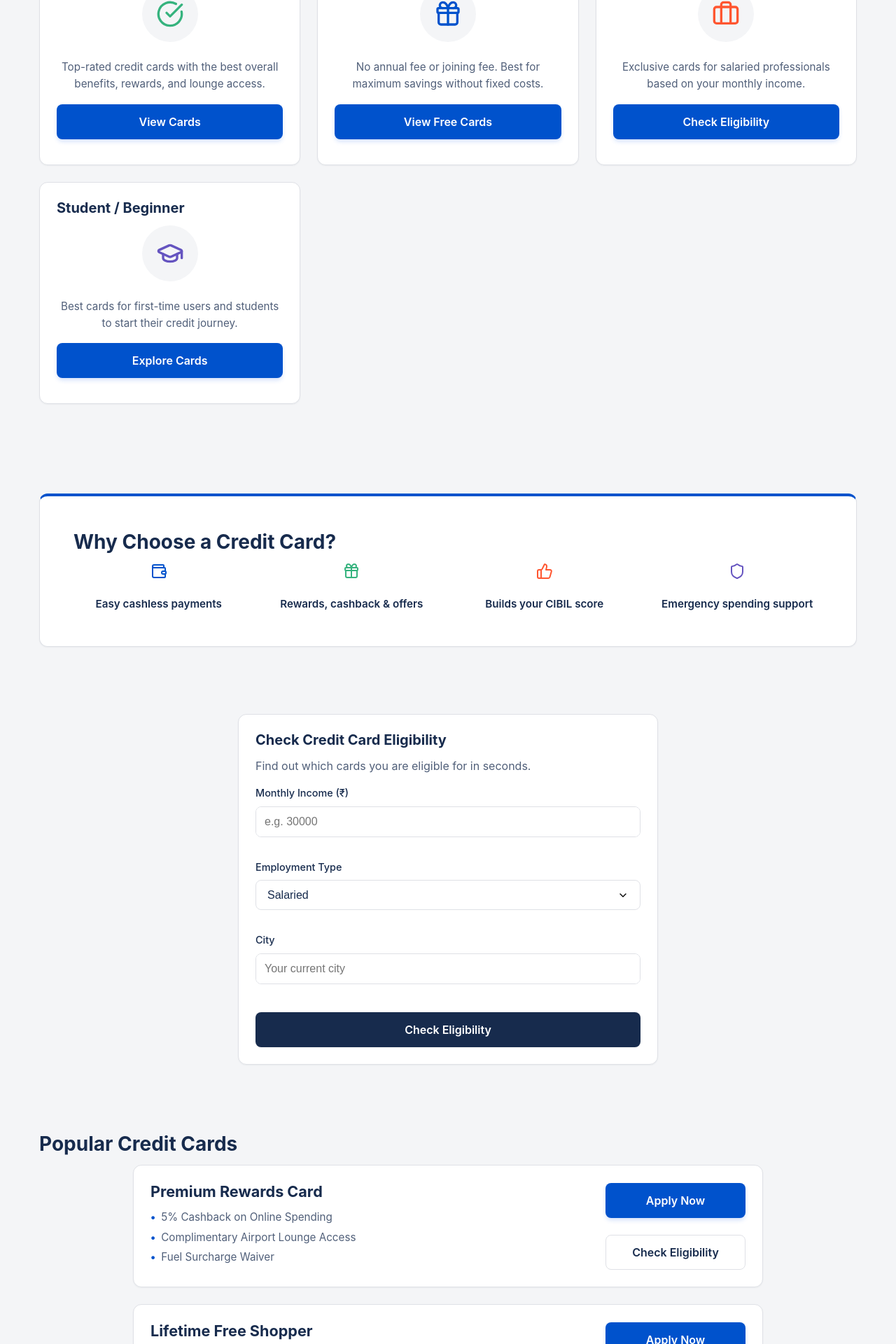
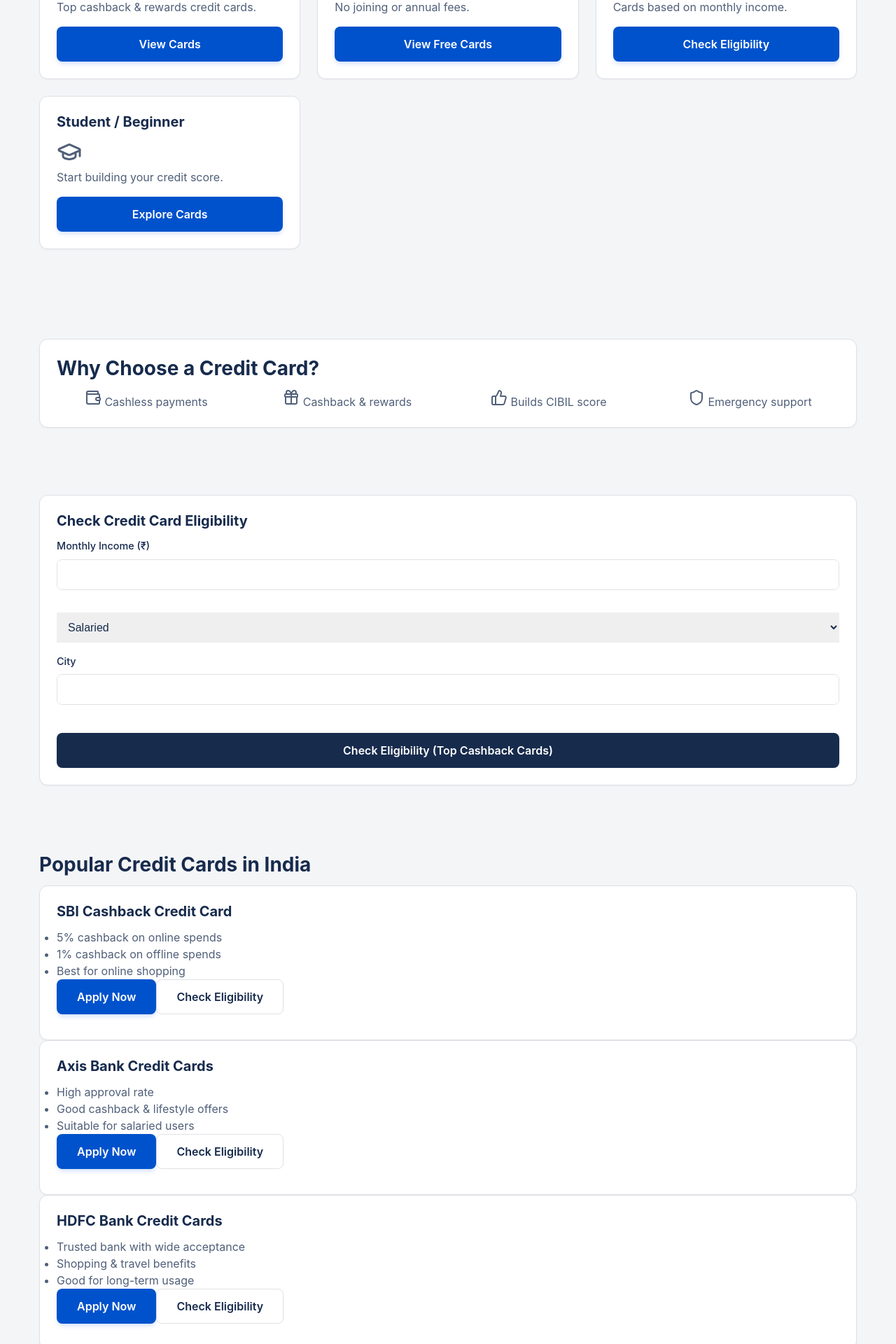
Before and after one commit to callhub816-creator/Manage-Money, a React (Vite) app: page /credit-cards in a window 1280 px wide. Shown: the part 520-2440 px from the top of the page at 70% size. Built offline with nearby package versions, Linux system fonts and the light colour scheme.

Commit message:
Update CreditCards.jsx

```diff
--- a/src/pages/CreditCards.jsx
+++ b/src/pages/CreditCards.jsx
@@ -1,222 +1,255 @@
 import React from 'react';
 import { Helmet } from 'react-helmet-async';
-import { CreditCard, CheckCircle, Gift, Briefcase, GraduationCap, ArrowRight, Shield, ThumbsUp, Wallet } from 'lucide-react';
+import {
+  CreditCard,
+  CheckCircle,
+  Gift,
+  Briefcase,
+  GraduationCap,
+  Shield,
+  ThumbsUp,
+  Wallet,
+} from 'lucide-react';
 import Card from '../components/ui/Card';
 import Button from '../components/ui/Button';
 import Input from '../components/forms/Input';
 import '../styles/CreditCards.css';
 
+/* =========================
+   AFFILIATE LINKS (FINAL)
+========================= */
+
+// SBI
+const SBI_PRIMARY = 'https://bitli.in/4Jq0GyV';
+const SBI_ELIGIBILITY = 'https://bitli.in/H8oN9r9';
+
+// Axis
+const AXIS_PRIMARY = 'https://bitli.in/epvbU3q';
+const AXIS_ELIGIBILITY = 'https://bitli.in/kyj7B7A';
+
+// HDFC
+const HDFC_PRIMARY = 'https://bitli.in/9IgujoE';
+const HDFC_ELIGIBILITY = 'https://bitli.in/hfnHkh0';
+
 const CreditCards = () => {
   return (
     <>
       <Helmet>
-                <title>Best Credit Cards in India | Compare & Apply – Manage Money</title>
-                <meta name="description" content="Compare the best credit cards in India, check eligibility, and apply for lifetime free and premium credit cards easily." />
+        <title>Best Credit Cards in India (2026) | Compare & Apply</title>
+        <meta
+          name="description"
+          content="Compare best credit cards in India. Apply for SBI, Axis & HDFC credit cards. Check eligibility, cashback benefits and rewards."
+        />
       </Helmet>
 
-            {/* SECTION 1: INTRODUCTION */}
+      {/* SECTION 1: INTRO */}
       <section className="section bg-light pb-0">
-                <div className="container">
-                    <div className="product-header text-center">
+        <div className="container text-center">
           <h1 className="page-title">
             <CreditCard className="inline-icon" /> Credit Cards – Compare & Apply
           </h1>
           <p className="page-subtitle">
-                            Credit cards help you manage expenses, earn rewards, and build a strong credit score when used responsibly.
-                            Here you can compare different types of credit cards in India and choose the one that fits your needs.
+            Compare the best credit cards in India based on cashback, rewards,
+            eligibility and income. Apply online in minutes.
           </p>
+        </div>
+      </section>
+
+      {/* SECTION 2: CATEGORIES (NO AFFILIATE) */}
+      <section className="section pt-0">
+        <div className="container">
+          <h2 className="section-title text-center mb-8">Choose by Category</h2>
+          <div className="cards-grid">
+            <Card title="Best Credit Cards">
+              <CheckCircle size={36} />
+              <p>Top cashback & rewards credit cards.</p>
+              <Button href="/credit-cards/best-credit-cards" fullWidth>
+                View Cards
+              </Button>
+            </Card>
+
+            <Card title="Lifetime Free Cards">
+              <Gift size={36} />
+              <p>No joining or annual fees.</p>
+              <Button href="/credit-cards/lifetime-free-credit-cards" fullWidth>
+                View Free Cards
+              </Button>
+            </Card>
+
+            <Card title="Salary Based Cards">
+              <Briefcase size={36} />
+              <p>Cards based on monthly income.</p>
+              <Button href="/credit-cards/salary-based-credit-cards" fullWidth>
+                Check Eligibility
+              </Button>
+            </Card>
+
+            <Card title="Student / Beginner">
+              <GraduationCap size={36} />
+              <p>Start building your credit score.</p>
+              <Button href="/credit-cards/student-credit-cards" fullWidth>
+                Explore Cards
+              </Button>
+            </Card>
           </div>
         </div>
       </section>
 
-            {/* SECTION 2: CATEGORIES */}
-            <section className="section pt-0">
-                <div className="container">
-                    <h2 className="section-title text-center mb-8">Choose by Category</h2>
-                    <div className="cards-grid">
-
-                        <Card title="Best Credit Cards" className="product-card">
-                            <div className="card-icon-wrapper">
-                                <CheckCircle size={40} className="text-success" />
-                            </div>
-                            <p className="product-desc">
-                                Top-rated credit cards with the best overall benefits, rewards, and lounge access.
-                            </p>
-                            <div className="product-cta">
-                                <Button href="#" variant="primary" fullWidth className="mb-2">View Cards</Button>
-                            </div>
-                        </Card>
-
-                        <Card title="Lifetime Free Cards" className="product-card">
-                            <div className="card-icon-wrapper">
-                                <Gift size={40} className="text-primary" />
-                            </div>
-                            <p className="product-desc">
-                                No annual fee or joining fee. Best for maximum savings without fixed costs.
-                            </p>
-                            <div className="product-cta">
-                                <Button href="#" variant="primary" fullWidth className="mb-2">View Free Cards</Button>
-                            </div>
-                        </Card>
-
-                        <Card title="Salary Based Cards" className="product-card">
-                            <div className="card-icon-wrapper">
-                                <Briefcase size={40} className="text-accent" />
-                            </div>
-                            <p className="product-desc">
-                                Exclusive cards for salaried professionals based on your monthly income.
-                            </p>
-                            <div className="product-cta">
-                                <Button href="#" variant="primary" fullWidth className="mb-2">Check Eligibility</Button>
-                            </div>
-                        </Card>
-
-                        <Card title="Student / Beginner" className="product-card">
-                            <div className="card-icon-wrapper">
-                                <GraduationCap size={40} className="text-secondary" />
-                            </div>
-                            <p className="product-desc">
-                                Best cards for first-time users and students to start their credit journey.
-                            </p>
-                            <div className="product-cta">
-                                <Button href="#" variant="primary" fullWidth className="mb-2">Explore Cards</Button>
-                            </div>
-                        </Card>
-
-                    </div>
-                </div>
-            </section>
-
-            {/* SECTION 3: WHY CHOOSE */}
+      {/* SECTION 3: WHY CREDIT CARD */}
       <section className="section bg-white">
         <div className="container">
-                    <Card className="benefits-card highlight-border">
+          <Card>
             <h2 className="text-center mb-6">Why Choose a Credit Card?</h2>
             <div className="benefits-grid">
-                            <div className="benefit-item">
-                                <Wallet className="text-primary mb-2" size={24} />
-                                <span>Easy cashless payments</span>
-                            </div>
-                            <div className="benefit-item">
-                                <Gift className="text-success mb-2" size={24} />
-                                <span>Rewards, cashback & offers</span>
-                            </div>
-                            <div className="benefit-item">
-                                <ThumbsUp className="text-accent mb-2" size={24} />
-                                <span>Builds your CIBIL score</span>
-                            </div>
-                            <div className="benefit-item">
-                                <Shield className="text-secondary mb-2" size={24} />
-                                <span>Emergency spending support</span>
-                            </div>
+              <div><Wallet /> Cashless payments</div>
+              <div><Gift /> Cashback & rewards</div>
+              <div><ThumbsUp /> Builds CIBIL score</div>
+              <div><Shield /> Emergency support</div>
             </div>
           </Card>
         </div>
       </section>
 
-            {/* SECTION 4: ELIGIBILITY CHECKER */}
+      {/* SECTION 4: ELIGIBILITY CHECKER (AFFILIATE ENTRY) */}
       <section className="section bg-light">
         <div className="container">
-                    <div className="eligibility-section">
-                        <Card title="Check Credit Card Eligibility" className="form-card text-center">
-                            <p className="mb-6 text-sm text-muted">Find out which cards you are eligible for in seconds.</p>
+          <Card title="Check Credit Card Eligibility" className="text-center">
             <div className="form-grid">
-                                <Input label="Monthly Income (₹)" placeholder="e.g. 30000" type="number" />
-                                <div className="input-group text-left">
-                                    <label className="input-label">Employment Type</label>
-                                    <select className="input-field select-field">
+              <Input label="Monthly Income (₹)" type="number" />
+              <select className="input-field">
                 <option>Salaried</option>
                 <option>Self-Employed</option>
                 <option>Student</option>
               </select>
+              <Input label="City" />
             </div>
-                                <Input label="City" placeholder="Your current city" />
-                            </div>
-                            <div className="form-footer">
-                                {/* [CONNECT AFFILIATE LINK HERE] */}
-                                <Button fullWidth variant="secondary" external href="#">Check Eligibility</Button>
-                            </div>
+
+            <Button
+              fullWidth
+              external
+              href={SBI_ELIGIBILITY}
+              rel="nofollow sponsored"
+              variant="secondary"
+            >
+              Check Eligibility (Top Cashback Cards)
+            </Button>
           </Card>
-                    </div>
         </div>
       </section>
 
-            {/* SECTION 5: POPULAR CREDIT CARDS (SAMPLE LIST) */}
+      {/* SECTION 5: POPULAR CREDIT CARDS (MONEY SECTION) */}
       <section className="section">
         <div className="container">
-                    <h2 className="section-title text-center mb-8">Popular Credit Cards</h2>
-                    <div className="cards-list">
+          <h2 className="section-title text-center mb-8">
+            Popular Credit Cards in India
+          </h2>
 
-                        {/* Sample Card 1 */}
+          {/* SBI */}
           <Card className="horizontal-card">
-                            <div className="h-card-content">
-                                <div>
-                                    <h3>Premium Rewards Card</h3>
-                                    <ul className="product-list-sm">
-                                        <li>5% Cashback on Online Spending</li>
-                                        <li>Complimentary Airport Lounge Access</li>
-                                        <li>Fuel Surcharge Waiver</li>
+            <h3>SBI Cashback Credit Card</h3>
+            <ul>
+              <li>5% cashback on online spends</li>
+              <li>1% cashback on offline spends</li>
+              <li>Best for online shopping</li>
             </ul>
-                                </div>
-                                <div className="h-card-actions">
-                                    {/* [CONNECT AFFILIATE LINK HERE] */}
-                                    <Button href="#" external className="mb-2 w-full">Apply Now</Button>
-                                    {/* [CONNECT AFFILIATE LINK HERE] */}
-                                    <Button href="#" external variant="outline" className="w-full">Check Eligibility</Button>
-                                </div>
-                            </div>
+            <Button
+              href={SBI_PRIMARY}
+              external
+              rel="nofollow sponsored"
+              className="mb-2"
+            >
+              Apply Now
+            </Button>
+            <Button
+              href={SBI_ELIGIBILITY}
+              external
+              rel="nofollow sponsored"
+              variant="outline"
+            >
+              Check Eligibility
+            </Button>
           </Card>
 
-                        {/* Sample Card 2 */}
+          {/* Axis */}
           <Card className="horizontal-card">
-                            <div className="h-card-content">
-                                <div>
-                                    <h3>Lifetime Free Shopper</h3>
-                                    <ul className="product-list-sm">
-                                        <li>No Annual Fee (Lifetime Free)</li>
-                                        <li>10x Rewards on Departmental Stores</li>
-                                        <li>Welcome Bonus Points</li>
+            <h3>Axis Bank Credit Cards</h3>
+            <ul>
+              <li>High approval rate</li>
+              <li>Good cashback & lifestyle offers</li>
+              <li>Suitable for salaried users</li>
             </ul>
-                                </div>
-                                <div className="h-card-actions">
-                                    {/* [CONNECT AFFILIATE LINK HERE] */}
-                                    <Button href="#" external className="mb-2 w-full">Apply Now</Button>
-                                    {/* [CONNECT AFFILIATE LINK HERE] */}
-                                    <Button href="#" external variant="outline" className="w-full">Check Eligibility</Button>
-                                </div>
-                            </div>
+            <Button
+              href={AXIS_PRIMARY}
+              external
+              rel="nofollow sponsored"
+              className="mb-2"
+            >
+              Apply Now
+            </Button>
+            <Button
+              href={AXIS_ELIGIBILITY}
+              external
+              rel="nofollow sponsored"
+              variant="outline"
+            >
+              Check Eligibility
+            </Button>
           </Card>
 
-                    </div>
+          {/* HDFC */}
+          <Card className="horizontal-card">
+            <h3>HDFC Bank Credit Cards</h3>
+            <ul>
+              <li>Trusted bank with wide acceptance</li>
+              <li>Shopping & travel benefits</li>
+              <li>Good for long-term usage</li>
+            </ul>
+            <Button
+              href={HDFC_PRIMARY}
+              external
+              rel="nofollow sponsored"
+              className="mb-2"
+            >
+              Apply Now
+            </Button>
+            <Button
+              href={HDFC_ELIGIBILITY}
+              external
+              rel="nofollow sponsored"
+              variant="outline"
+            >
+              Check Eligibility
+            </Button>
+          </Card>
         </div>
       </section>
 
-            {/* SECTION 6: IMPORTANT TIPS */}
+      {/* SECTION 6: TIPS */}
       <section className="section bg-light">
         <div className="container">
-                    <div className="tips-box">
           <h3>Tips Before Applying</h3>
-                        <ul className="tips-list">
-                            <li>Pay your dues on time to avoid high interest charges.</li>
-                            <li>Keep your credit utilization ratio below 30%.</li>
-                            <li>Avoid applying for multiple cards at once to protect your score.</li>
-                            <li>Choose a card that matches your spending habits (Travel vs Shopping).</li>
+          <ul>
+            <li>Keep credit utilization below 30%</li>
+            <li>Pay dues on time</li>
+            <li>Avoid multiple applications together</li>
           </ul>
-                    </div>
         </div>
       </section>
 
       {/* SECTION 7: FINAL CTA */}
       <section className="section text-center">
         <div className="container">
-                    <Card className="cta-card highlight-border max-w-2xl mx-auto">
-                        <h2 className="mb-4">Ready to Apply for a Credit Card?</h2>
-                        <div className="flex gap-4 justify-center flex-wrap">
-                            {/* [CONNECT AFFILIATE LINK HERE] */}
-                            <Button href="#" external variant="primary" className="btn-lg">Apply for Best Credit Card</Button>
-                            {/* [CONNECT AFFILIATE LINK HERE] */}
-                            <Button href="#" external variant="outline" className="btn-lg">Check Eligibility Now</Button>
-                        </div>
+          <Card>
+            <h2>Ready to Apply?</h2>
+            <Button
+              href={SBI_PRIMARY}
+              external
+              rel="nofollow sponsored"
+              variant="primary"
+              className="btn-lg"
+            >
+              Apply for Best Cashback Credit Card
+            </Button>
           </Card>
         </div>
       </section>
```
Lines whose indentation alone changed are shown as unchanged.
